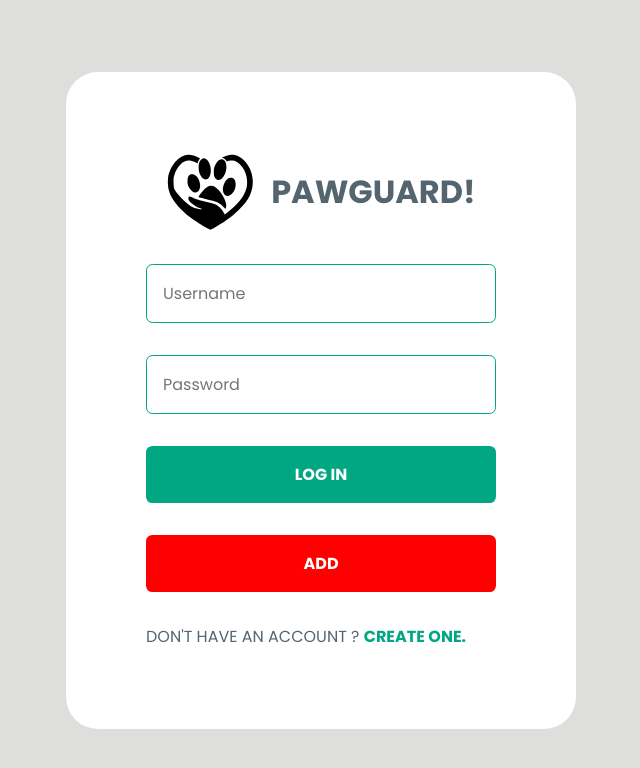
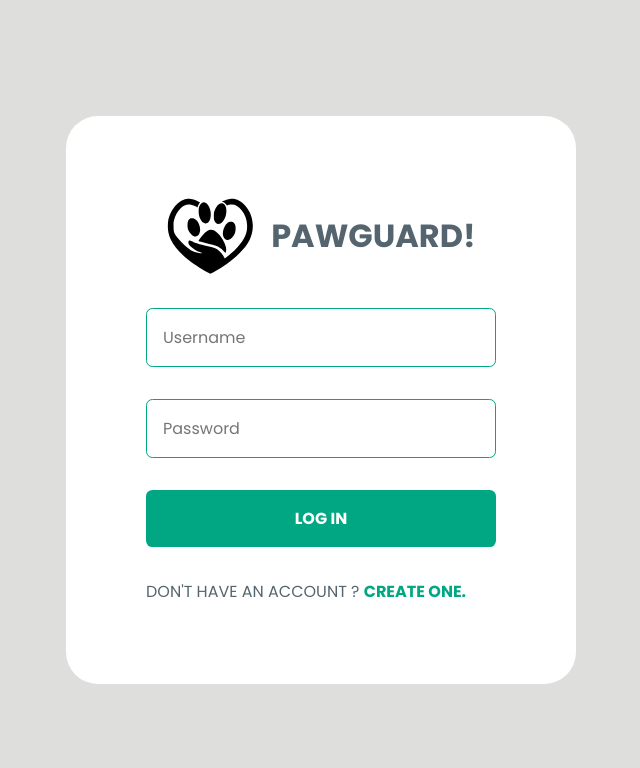
Before and after one commit to azim763/pawguard, a React (Create React App) app in the folder public/: page /login in a window 1280 px wide. Shown: the top 768 px of the page, without its empty margins (319-959 px from the left). Built offline with nearby package versions, Linux system fonts and the light colour scheme; no server answers; a web font is replaced by a local one.

Commit message:
back end changes

```diff
--- a/public/src/pages/Login.jsx
+++ b/public/src/pages/Login.jsx
@@ -84,7 +84,7 @@ export default function Login() {
             onChange={(e) => handleChange(e)}
           />
           <button type="submit">Log In</button>
-          <Button color={"red"} text={"Add"} onClick={"onAdd"} />
+          {/* <Button color={"red"} text={"Add"} onClick={"onAdd"} /> */}
           <span>
             Don't have an account ? <Link to="/register">Create One.</Link>
           </span>
```
